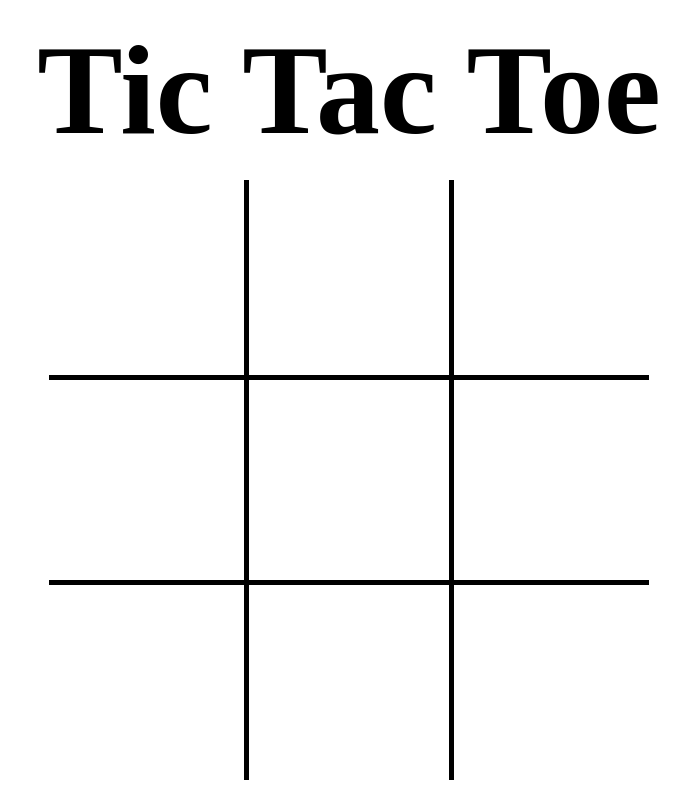
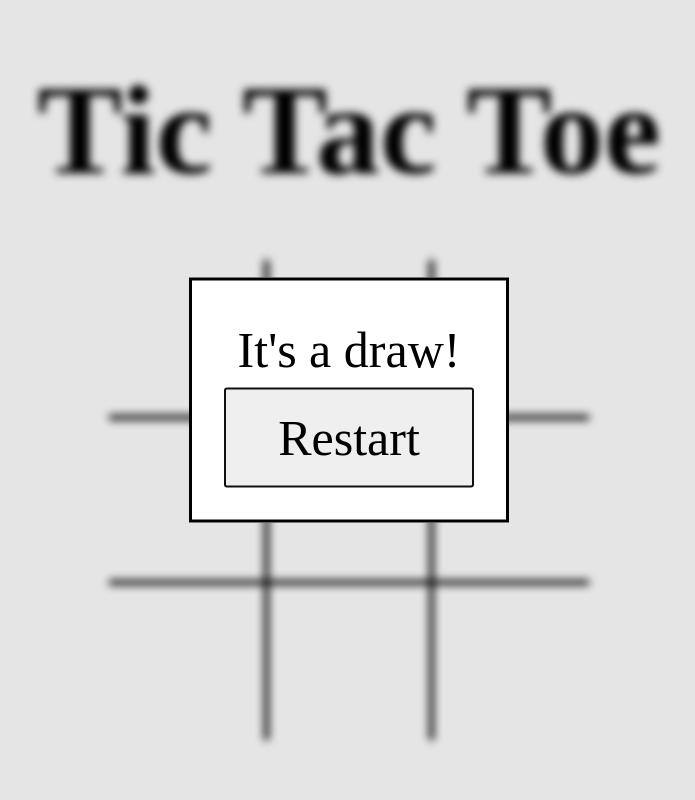
Before and after one commit to Romte1/tic-tac-toe, a plain HTML site: page index.html in a window 1280 px wide. Shown: the whole page, without its empty margins (291-986 px from the left). Drawn offline with Linux system fonts and the light colour scheme.

Commit message:
Added the modal that will allow the game to be restarted

```diff
--- a/index.html
+++ b/index.html
@@ -22,6 +22,10 @@
         <div class="square bot"></div>
         <div class="square bot right"></div>
     </div>
+    <dialog class="modal">
+        <div class="modalResult">It's a draw!</div>
+        <button class="btnRestart">Restart</button>
+    </dialog>
 
 </body>
 </html>
--- a/script.js
+++ b/script.js
@@ -35,10 +35,19 @@ function gameController() {
 function display() {
     const game = gameController();
     const squares = document.querySelectorAll('.square');
+    const modal = document.querySelector('.modal');
+    const btnRestart = document.querySelector('.btnRestart');
+    modal.showModal();
+
+    btnRestart.addEventListener('click', () => {
+        modal.close();
+    })
 
     squares.forEach(square => {
         square.addEventListener ('click', () =>{
-            console.log(game)
+        if (square.textContent !== '') {
+            return
+        }
         square.textContent = game();
 
 
--- a/styles.css
+++ b/styles.css
@@ -84,7 +84,7 @@ body {
     user-select: none;
 
     .header {
-        font-size: 4rem;
+        font-size: min(4rem, 8vw);
     }
 
 
@@ -95,8 +95,8 @@ body {
 
         .square {
             display: flex;
-            width: 200px;
-            height: 200px;
+            width: 160px;
+            height: 160px;
             justify-content: center;
             align-items: center;
             font-size: 10rem;
@@ -119,3 +119,26 @@ body {
         }
     }
 }
+
+dialog {
+    padding:32px;
+    gap:16px;
+    font-size: 50px;
+    top: 50%;
+    left: 50%;
+    transform: translate(-50%, -50%);
+    text-align: center;
+
+    &::backdrop {
+        backdrop-filter: blur(4px);
+    }
+
+    >button {
+        height: 100px;
+        width: 250px;
+    }
+
+    >div {
+
+    }
+}
```
